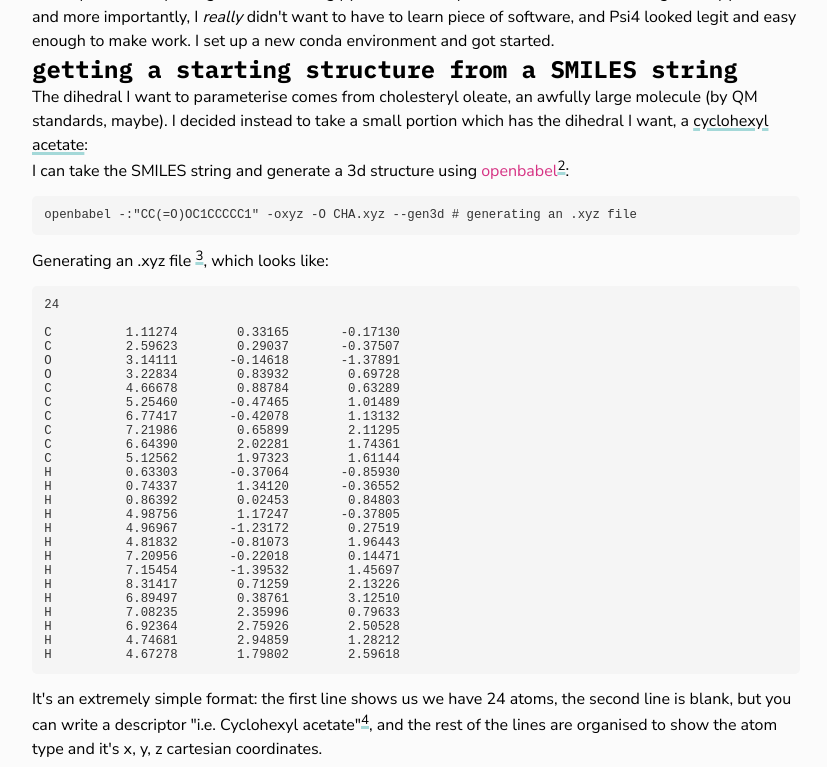
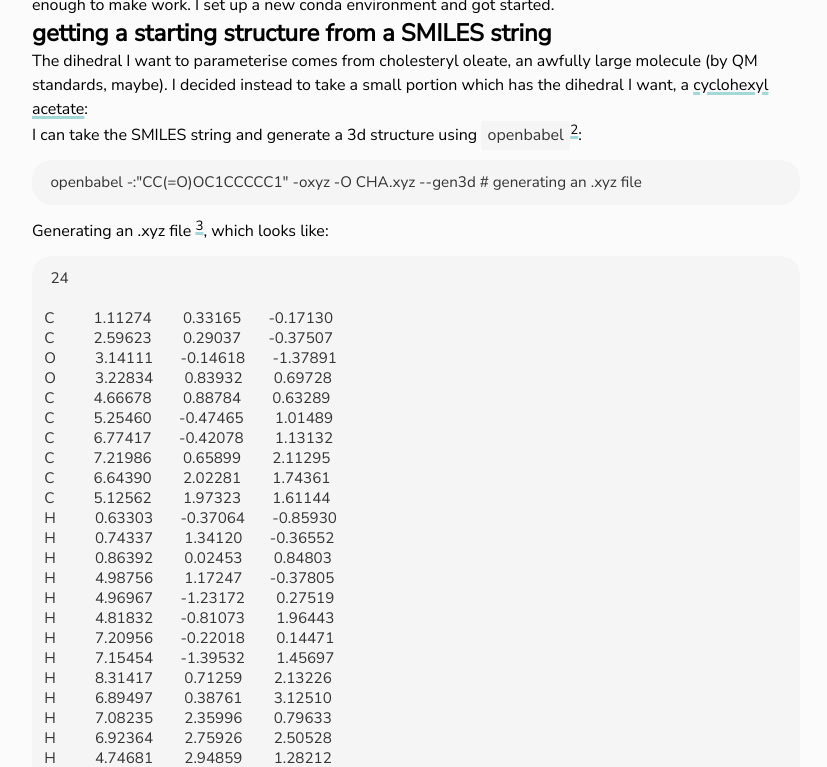
Before and after one commit to jacksoncrowley/jacksoncrowley.github.io, a plain HTML site: page output/posts/SMILES-to-QM.html in a window 1280 px wide. Shown: the part 1280-2047 px from the top of the page, without its empty margins (224-1051 px from the left). Drawn offline with nearby package versions, Linux system fonts and the light colour scheme; some packages are replaced by stand-ins of ours.

Commit message:
fonts changed to either text font or code font:

```diff
--- a/output/static/styles.css
+++ b/output/static/styles.css
@@ -11,7 +11,7 @@
 
 :root {
   --maincolor: #A4D8D8;
-  --headerfont: 'IBM Plex Mono';
+  --headerfont: 'Nunito Sans';
   --bodyfont: 'Nunito Sans';
 }
 
@@ -110,20 +110,26 @@ p {
 section {
   padding-bottom:10px;
 }
+
 /* Code Block Styles */
 pre {
-    background-color: #f5f5f5;   /* Light background color for code blocks */
+    background-color: #f5f5f5;
     padding: 1em;                /* Padding around the code */
-    border-radius: 5px;          /* Rounded corners */
+    border-radius: 20px;
     overflow-x: auto;            /* Horizontal scroll for long lines */
+    overflow: hidden;
     font-size: 0.95em;           /* Slightly smaller font size */
     margin: 1em 0;               /* Space around the code block */
 }
 
 code {
-    font-family: var(--headertext), Courier, monospace;
-    color: #d63384;
+    font-family: var(--headerfont), monospace;
+    background-color: #f5f5f5;
+    border-radius: 3px;
+    padding: 0.2em 0.4em;
+    color: #333;
 }
+
 pre code {
     color: #333;
 }
--- a/static/styles.css
+++ b/static/styles.css
@@ -11,7 +11,7 @@
 
 :root {
   --maincolor: #A4D8D8;
-  --headerfont: 'IBM Plex Mono';
+  --headerfont: 'Nunito Sans';
   --bodyfont: 'Nunito Sans';
 }
 
@@ -110,20 +110,26 @@ p {
 section {
   padding-bottom:10px;
 }
+
 /* Code Block Styles */
 pre {
-    background-color: #f5f5f5;   /* Light background color for code blocks */
+    background-color: #f5f5f5;
     padding: 1em;                /* Padding around the code */
-    border-radius: 5px;          /* Rounded corners */
+    border-radius: 20px;
     overflow-x: auto;            /* Horizontal scroll for long lines */
+    overflow: hidden;
     font-size: 0.95em;           /* Slightly smaller font size */
     margin: 1em 0;               /* Space around the code block */
 }
 
 code {
-    font-family: var(--headertext), Courier, monospace;
-    color: #d63384;
+    font-family: var(--headerfont), monospace;
+    background-color: #f5f5f5;
+    border-radius: 3px;
+    padding: 0.2em 0.4em;
+    color: #333;
 }
+
 pre code {
     color: #333;
 }
```
Also changed, not shown: output/index.html (+3 -3 lines), templates/index.html (+3 -3 lines).
